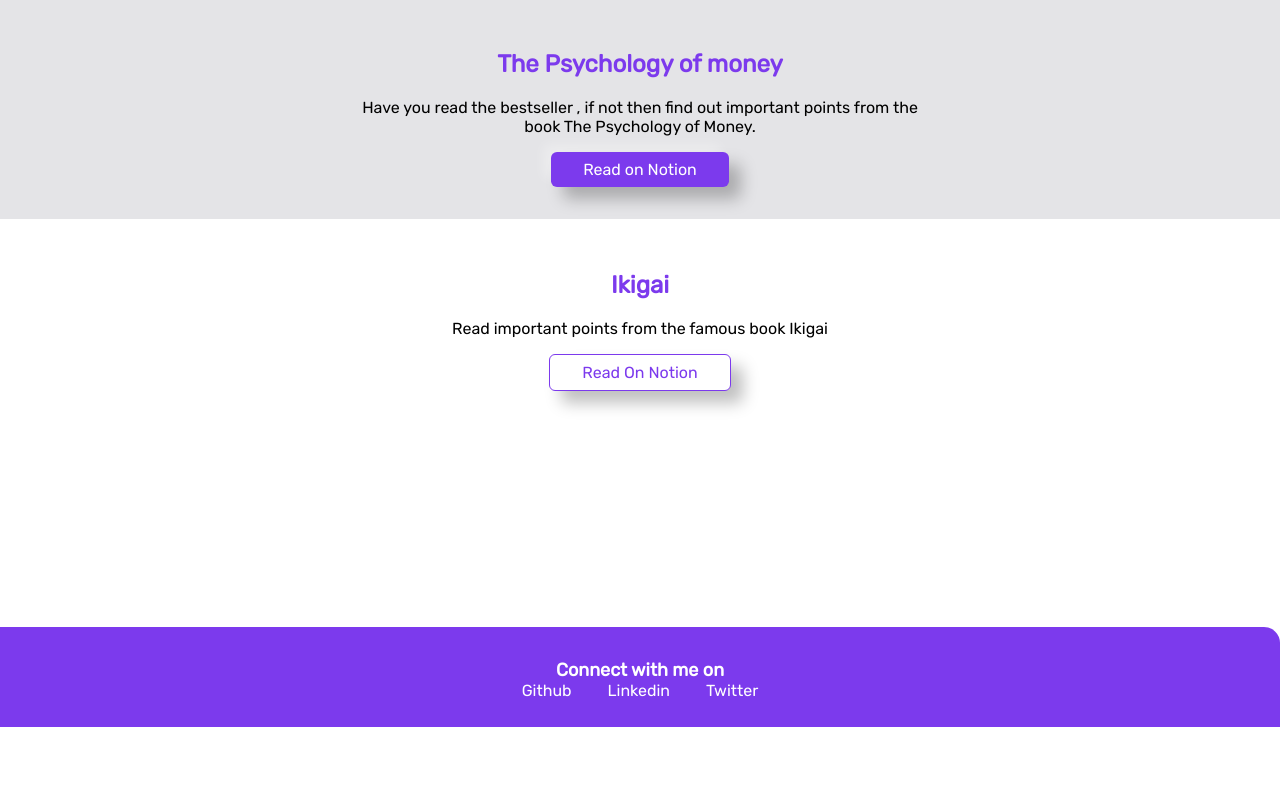
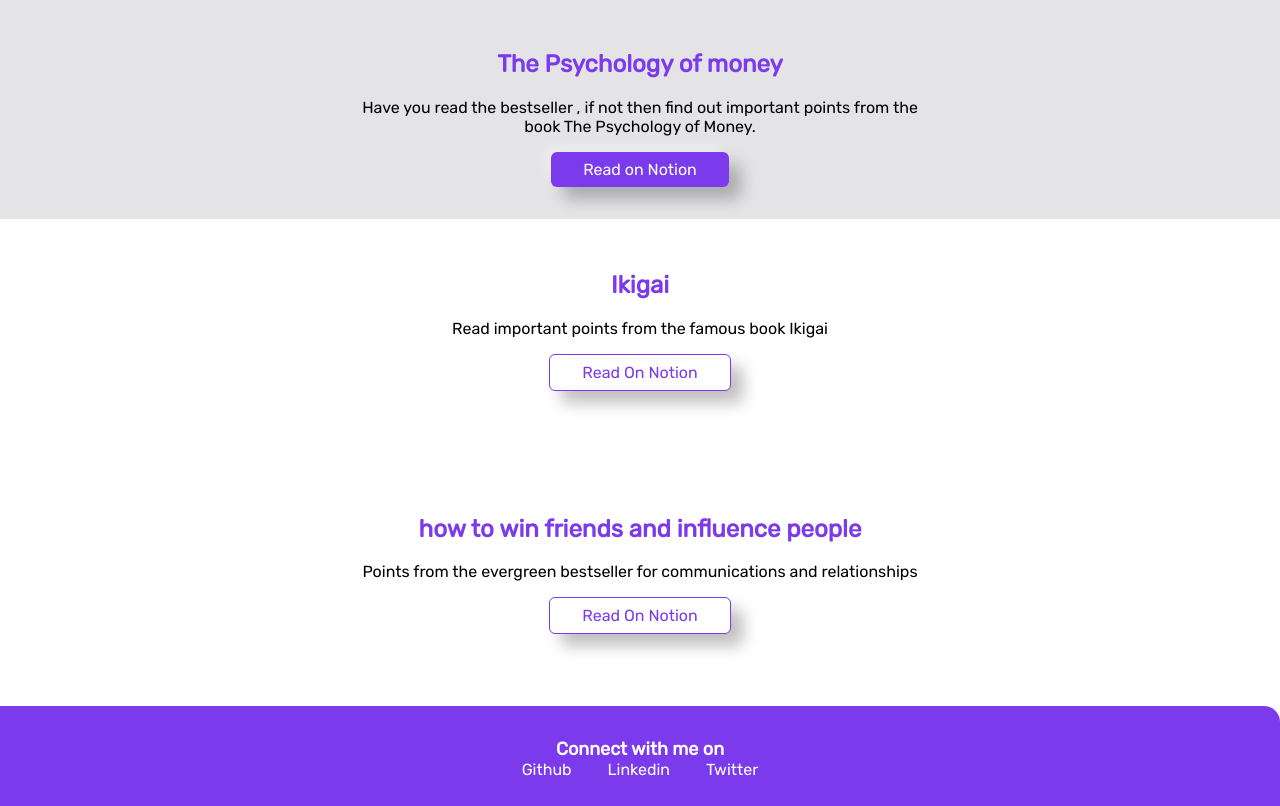
Before and after one commit to rishmi5h/component-library, a plain HTML site: page blogs.html in a window 1280 px wide. Shown: the part 73-879 px from the top of the page. Before the commit the page ends 800 px from the top, so only its background shows below. Drawn offline with Linux system fonts and the light colour scheme.

Commit message:
added how to win friends and influence people

```diff
--- a/blogs.html
+++ b/blogs.html
@@ -57,6 +57,21 @@
           </div>
         </section>
       </li>
+      <li class="list-item-inline">
+        <section class="section margin-btm">
+          <div class="container container-center">
+            <h1 class="primary-color-text">how to win friends and influence people</h1>
+            <p class="center">
+              Points from the evergreen bestseller for communications and relationships
+            </p>
+            <div class="center">
+              <a target="_blank" class="btn primary-outline-btn secondary-link"
+                href="https://rishabhmishra.notion.site/how-to-win-friends-and-influence-people-a93b15a0bcbe42f4ad46af3095422b64">Read
+                On Notion</a>
+            </div>
+          </div>
+        </section>
+      </li>
     </ul>
   </main>
   <footer class="footer">
```
